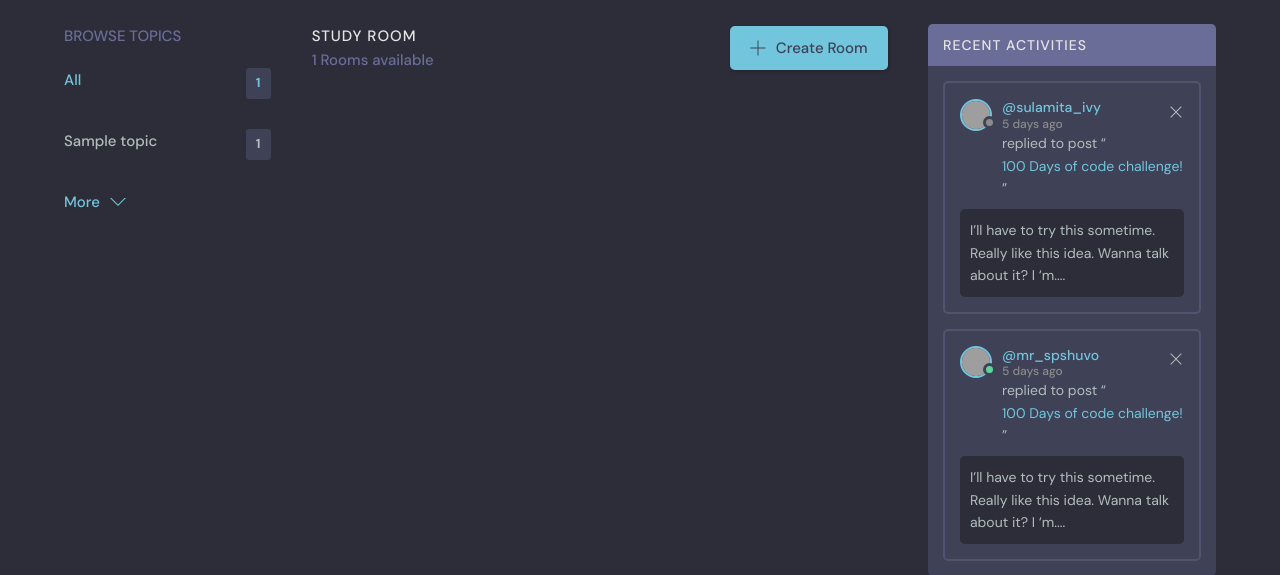
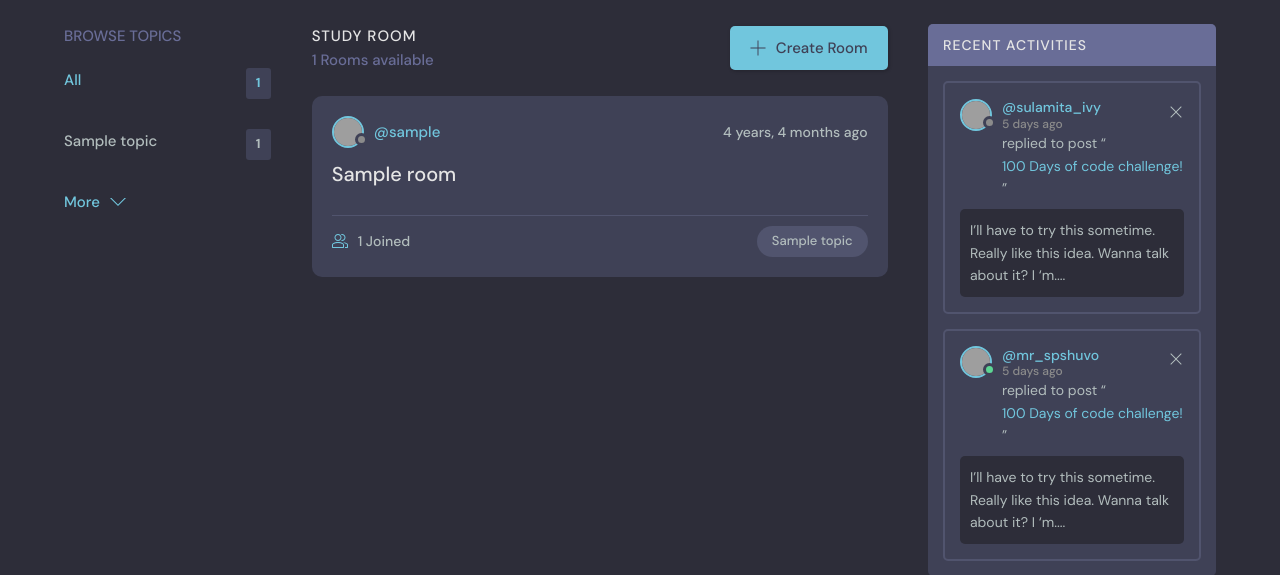
Before and after one commit to KevinVanDerSchans/social-media-django, a Django app: page / in a window 1280 px wide. Shown: the part 76-651 px from the top of the page. Run offline with Django 5.2, Linux system fonts and the light colour scheme; tables that the repository leaves empty hold one stand-in row (values such as "Sample post"); grey boxes are pictures that could not be loaded.

Commit message:
Add feed component template

```diff
--- a/base/templates/base/feed_component.html
+++ b/base/templates/base/feed_component.html
@@ -1,22 +1,43 @@
-<div>
-  {% for room in rooms %}
+{% for room in rooms %}
 
-    <div>
-      {% if request.user == room.host %}
-        <a href="{% url 'update-room' room.id %}">Edit</a>
-        <a href="{% url 'delete-room' room.id %}">Delete</a>
-      {% endif %}
-
-      <a href="{% url 'user-profile' room.host.id %}">
+  <div class="roomListRoom">
+    <div class="roomListRoom__header">
+      <a href="{% url 'user-profile' room.host.id %}"
+         class="roomListRoom__author">
+        <div class="avatar avatar--small">
+          <img src="https://randomuser.me/api/portraits/women/11.jpg" />
+        </div>
         <span>@{{ room.host.username }}</span>
       </a>
-
-      <h5>
-        {{ room.id }} -- <a href="{% url 'room' room.id %}">{{ room.name }}</a>
-      </h5>
-      <small>{{ room.topic.name }}</small>
-      <hr />
+      <div class="roomListRoom__actions">
+        <span>{{ room.created|timesince }} ago</span>
+      </div>
     </div>
-
-  {% endfor %}
-</div>
+    <div class="roomListRoom__content">
+      <a href="{% url 'room' room.id %}">{{ room.name }}</a>
+    </div>
+    <div class="roomListRoom__meta">
+      <a href="{% url 'room' room.id %}" class="roomListRoom__joined">
+        <svg version="1.1"
+             xmlns="http://www.w3.org/2000/svg"
+             width="32"
+             height="32"
+             viewBox="0 0 32 32">
+          <title>user-group</title>
+          <path d="M30.539 20.766c-2.69-1.547-5.75-2.427-8.92-2.662 0.649 0.291 1.303 0.575 1.918 0.928 0.715 0.412 1.288 1.005 1.71 1.694 1.507 0.419 2.956 1.003 4.298 1.774 0.281 0.162 0.456 0.487 0.456 0.85v4.65h-4v2h5c0.553 0 1-0.447 1-1v-5.65c0-1.077-0.56-2.067-1.461-2.584z">
+          </path>
+          <path d="M22.539 20.766c-6.295-3.619-14.783-3.619-21.078 0-0.901 0.519-1.461 1.508-1.461 2.584v5.65c0 0.553 0.447 1 1 1h22c0.553 0 1-0.447 1-1v-5.651c0-1.075-0.56-2.064-1.461-2.583zM22 28h-20v-4.65c0-0.362 0.175-0.688 0.457-0.85 5.691-3.271 13.394-3.271 19.086 0 0.282 0.162 0.457 0.487 0.457 0.849v4.651z">
+          </path>
+          <path d="M19.502 4.047c0.166-0.017 0.33-0.047 0.498-0.047 2.757 0 5 2.243 5 5s-2.243 5-5 5c-0.168 0-0.332-0.030-0.498-0.047-0.424 0.641-0.944 1.204-1.513 1.716 0.651 0.201 1.323 0.331 2.011 0.331 3.859 0 7-3.141 7-7s-3.141-7-7-7c-0.688 0-1.36 0.131-2.011 0.331 0.57 0.512 1.089 1.075 1.513 1.716z">
+          </path>
+          <path d="M12 16c3.859 0 7-3.141 7-7s-3.141-7-7-7c-3.859 0-7 3.141-7 7s3.141 7 7 7zM12 4c2.757 0 5 2.243 5 5s-2.243 5-5 5-5-2.243-5-5c0-2.757 2.243-5 5-5z">
+          </path>
+        </svg>
+        {{ room.participants.all.count }} Joined
+      </a>
+      <p class="roomListRoom__topic">
+        {{ room.topic.name }}
+      </p>
+    </div>
+  </div>
+{% endfor %}
--- a/base/templates/base/home.html
+++ b/base/templates/base/home.html
@@ -53,6 +53,8 @@
             Create Room
           </a>
         </div>
+
+        {% include 'base/feed_component.html' %}
 
       </div>
       <!-- Room List End -->
```
